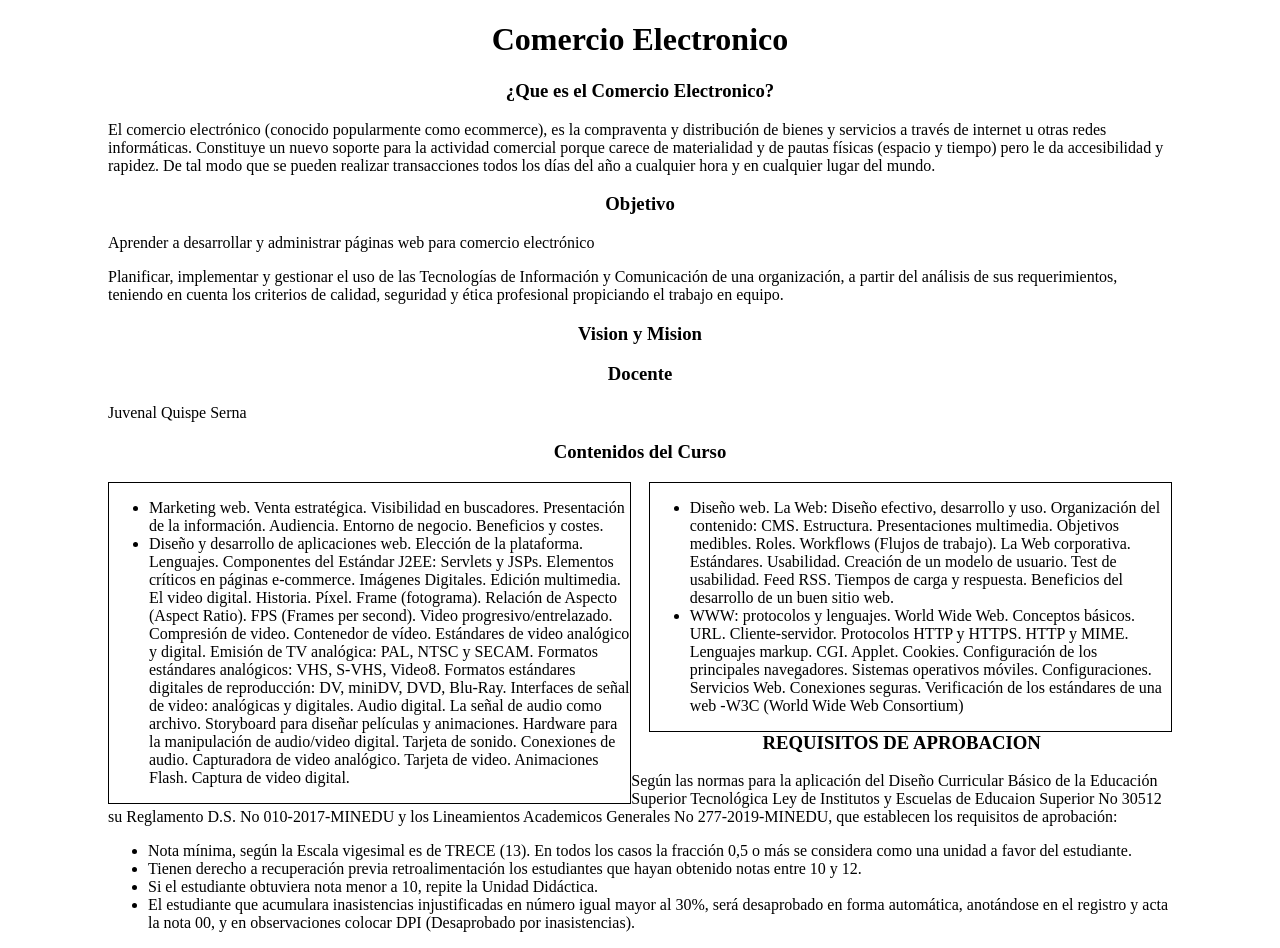
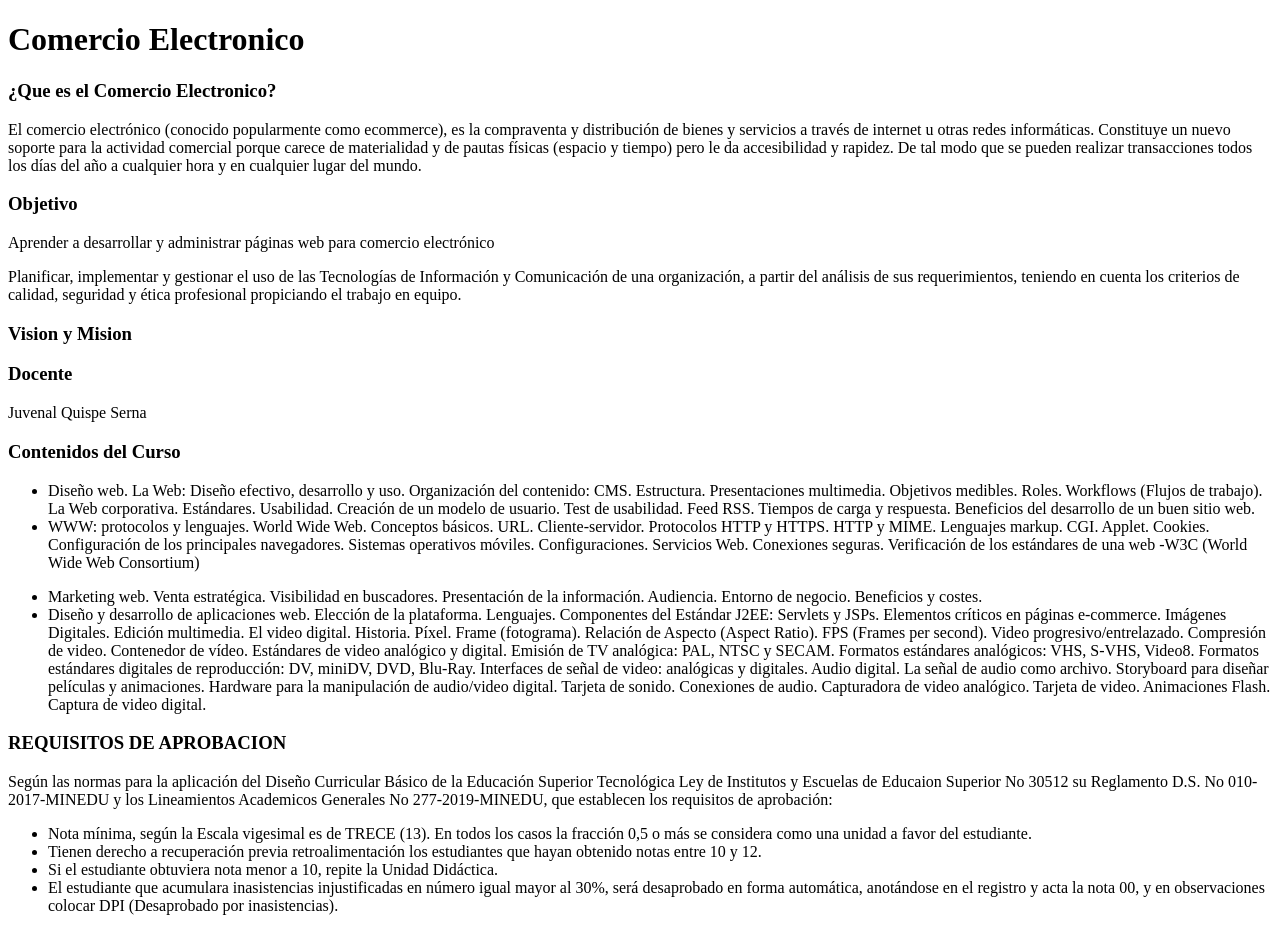
Before and after one commit to rccal/TPWEB, a PHP site: page / in a window 1280 px wide. After the commit the page ends 915 px from the top, so only its background shows below. Run offline with PHP 8.4, Linux system fonts and the light colour scheme.

Commit message:
modificacion de amadeus

```diff
--- a/Comercio Electronico/index.php
+++ b/Comercio Electronico/index.php
@@ -8,9 +8,6 @@
 </head>
 
 <body>
-
-
-
 
     <h1>Comercio Electronico</h1>
     <div>
@@ -75,36 +72,3 @@
 </body>
 
 </html>
-
-<style>
-    html {
-        padding-left: 100px;
-        padding-right: 100px;
-    }
-
-    h1,
-    h2,
-    h3 {
-        text-align: center;
-    }
-
-    #contenedor {
-        text-align: left;
-        width: 100%;
-        margin: auto;
-    }
-
-    #lateral {
-        width: 49%;
-        float: right;
-        border: #000000 1px solid;
-
-    }
-
-    #principal {
-        width: 49%;
-        float: left;
-        background-color: #FFFFFF;
-        border: #000000 1px solid;
-    }
-</style>
```
